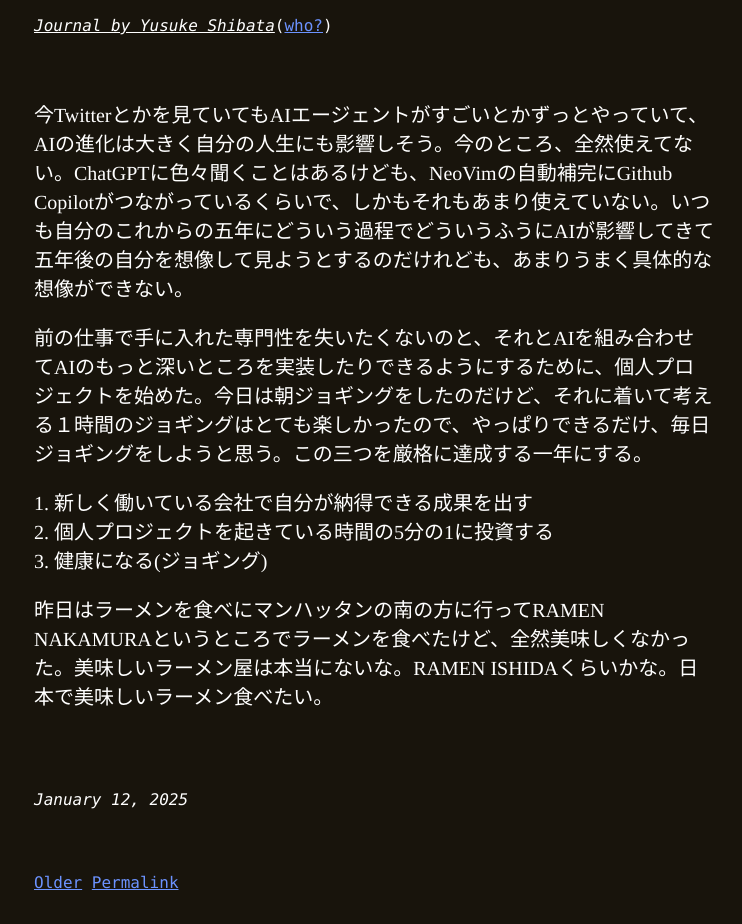
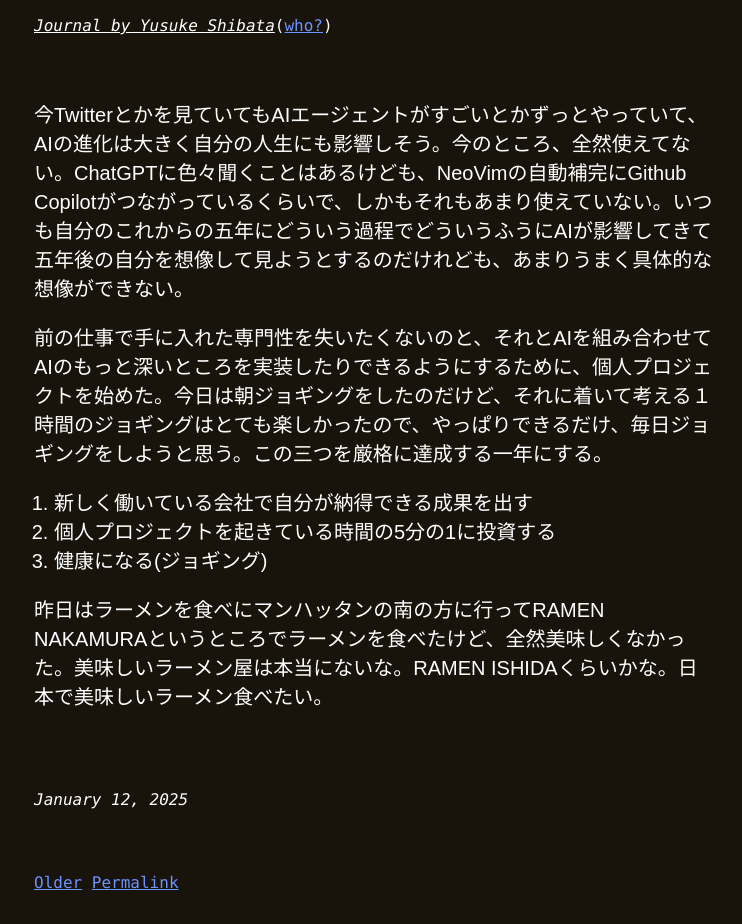
Before and after one commit to yusukeshib/journal, a Gatsby site: page / in a window 1280 px wide. Shown: the whole page, without its empty margins (266-1008 px from the left). Built offline with nearby package versions, Linux system fonts and the light colour scheme; Gatsby itself is replaced by a stand-in of ours.

Commit message:
sans-serif

```diff
--- a/src/components/article.tsx
+++ b/src/components/article.tsx
@@ -36,7 +36,7 @@ const ArticleContainer = styled.article`
 `
 
 const ArticleBody = styled.section`
-  font-family: times, serif;
+  font-family: sans-serif;
   font-size: 20px;
   margin: 0 0 4em 0;
 `
```
